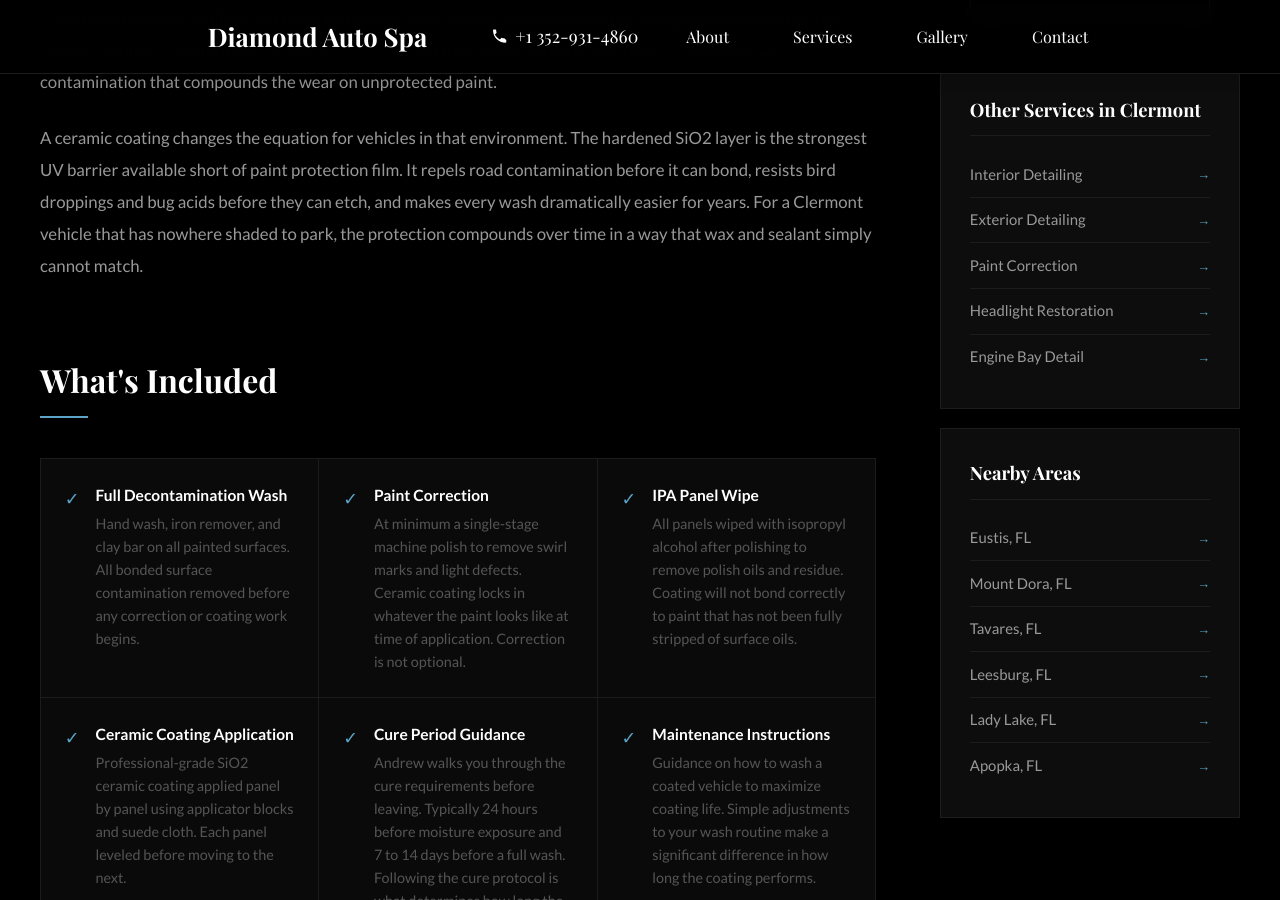
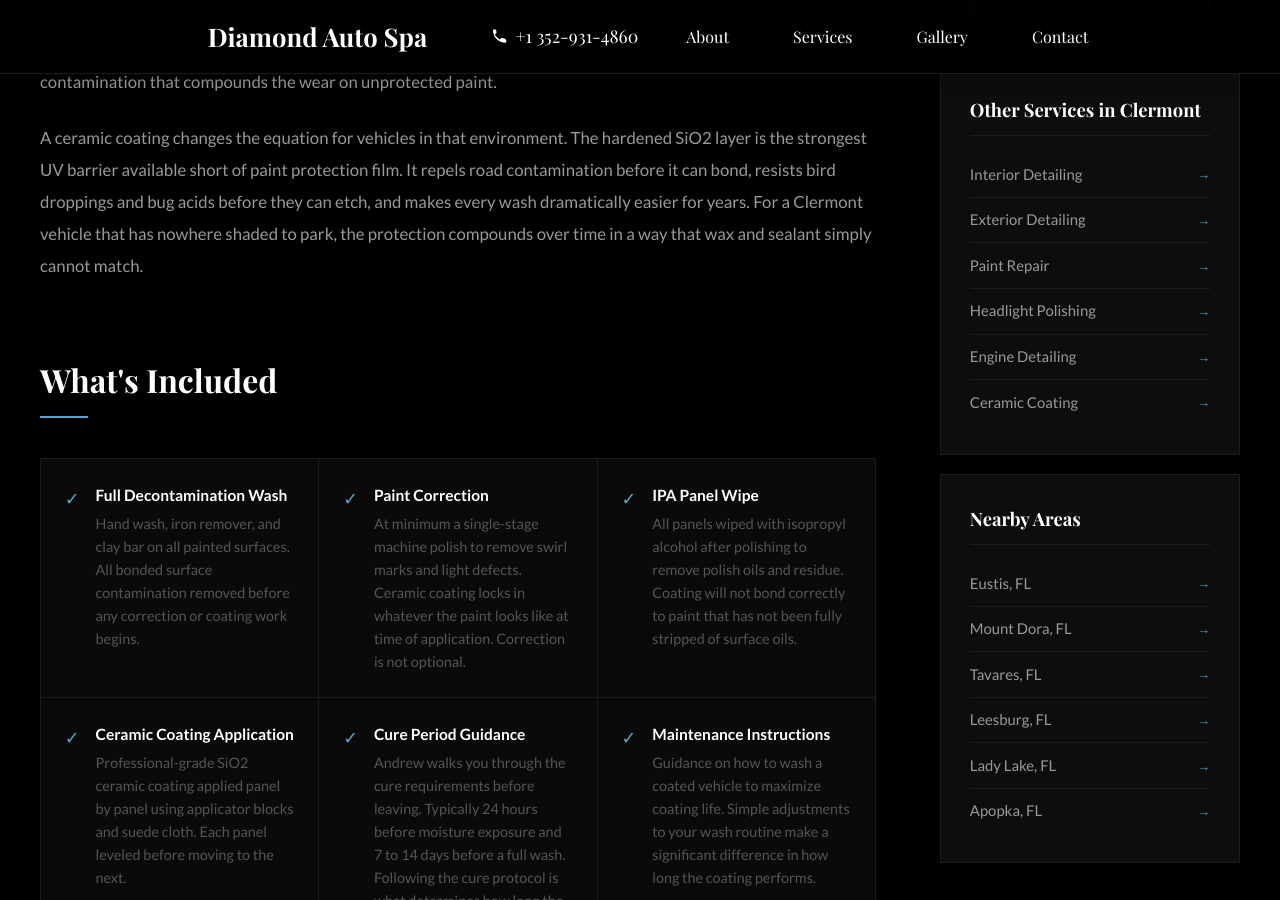
Before and after one commit to JamesBrownR/Diamond-Auto-Spa-Detailing, a Jekyll site: the page built from service-area/clermont-fl/ceramic-coating/index.html, in a window 1280 px wide and 900 px high, scrolled down 1095 px. Built offline with Jekyll 4.4.1, drawn with Linux system fonts in a browser that asks for light colours; some web fonts are replaced.

Commit message:
Update index.html

```diff
--- a/service-area/clermont-fl/ceramic-coating/index.html
+++ b/service-area/clermont-fl/ceramic-coating/index.html
@@ -303,13 +303,8 @@
 
         <div class="sidebar-card">
             <h3>Other Services in Clermont</h3>
-            <ul class="related-services-list">
-                <li><a href="/service-area/clermont-fl/interior-detailing/">Interior Detailing</a></li>
-                <li><a href="/service-area/clermont-fl/exterior-detailing/">Exterior Detailing</a></li>
-                <li><a href="/service-area/clermont-fl/paint-correction/">Paint Correction</a></li>
-                <li><a href="/service-area/clermont-fl/headlight-restoration/">Headlight Restoration</a></li>
-                <li><a href="/service-area/clermont-fl/engine-bay-detail/">Engine Bay Detail</a></li>
-            </ul>
+                      {% include services-list.html base_path="/service-area/clermont-fl/" %}
+
         </div>
 
         <div class="sidebar-card">
```
